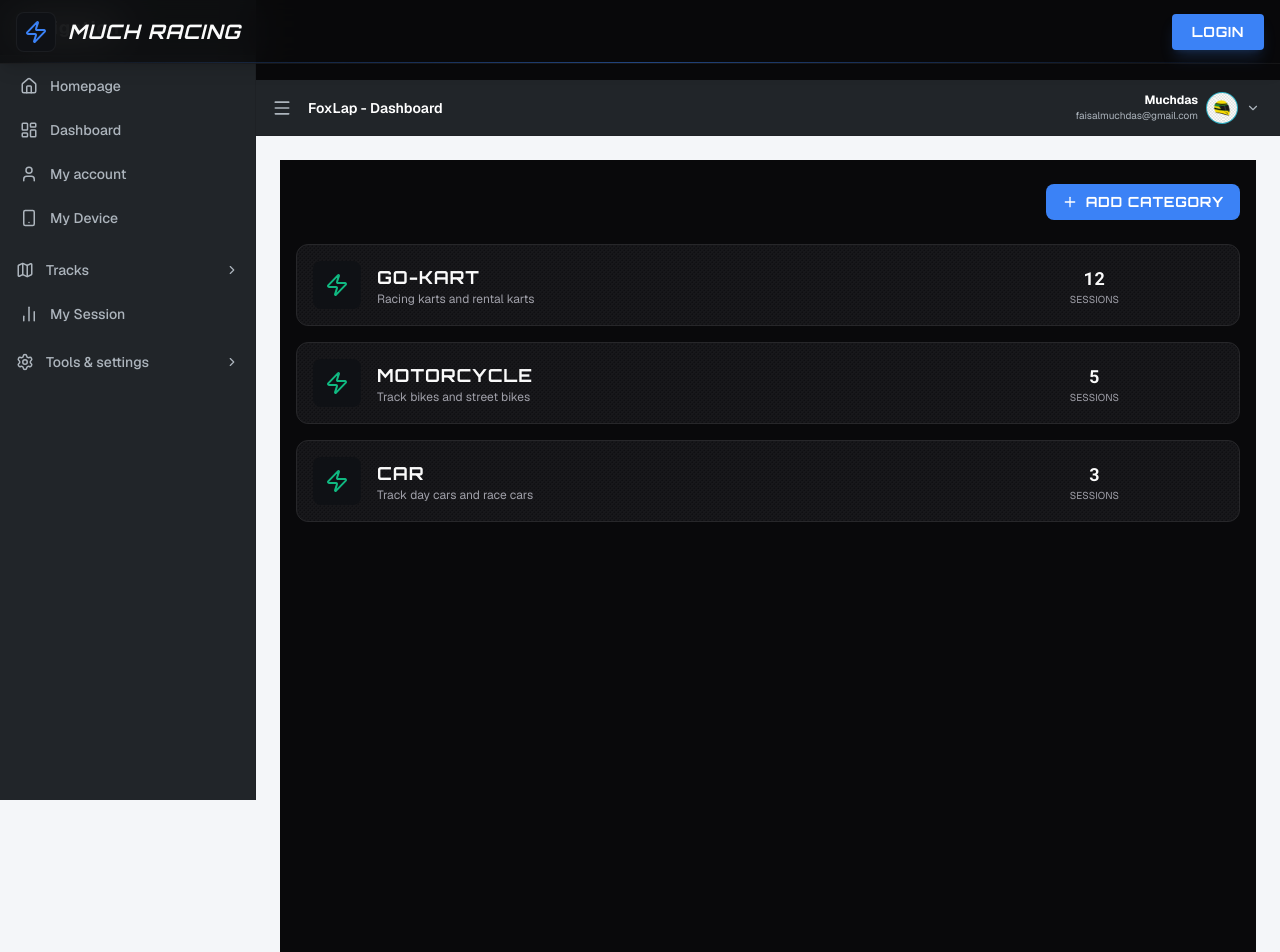
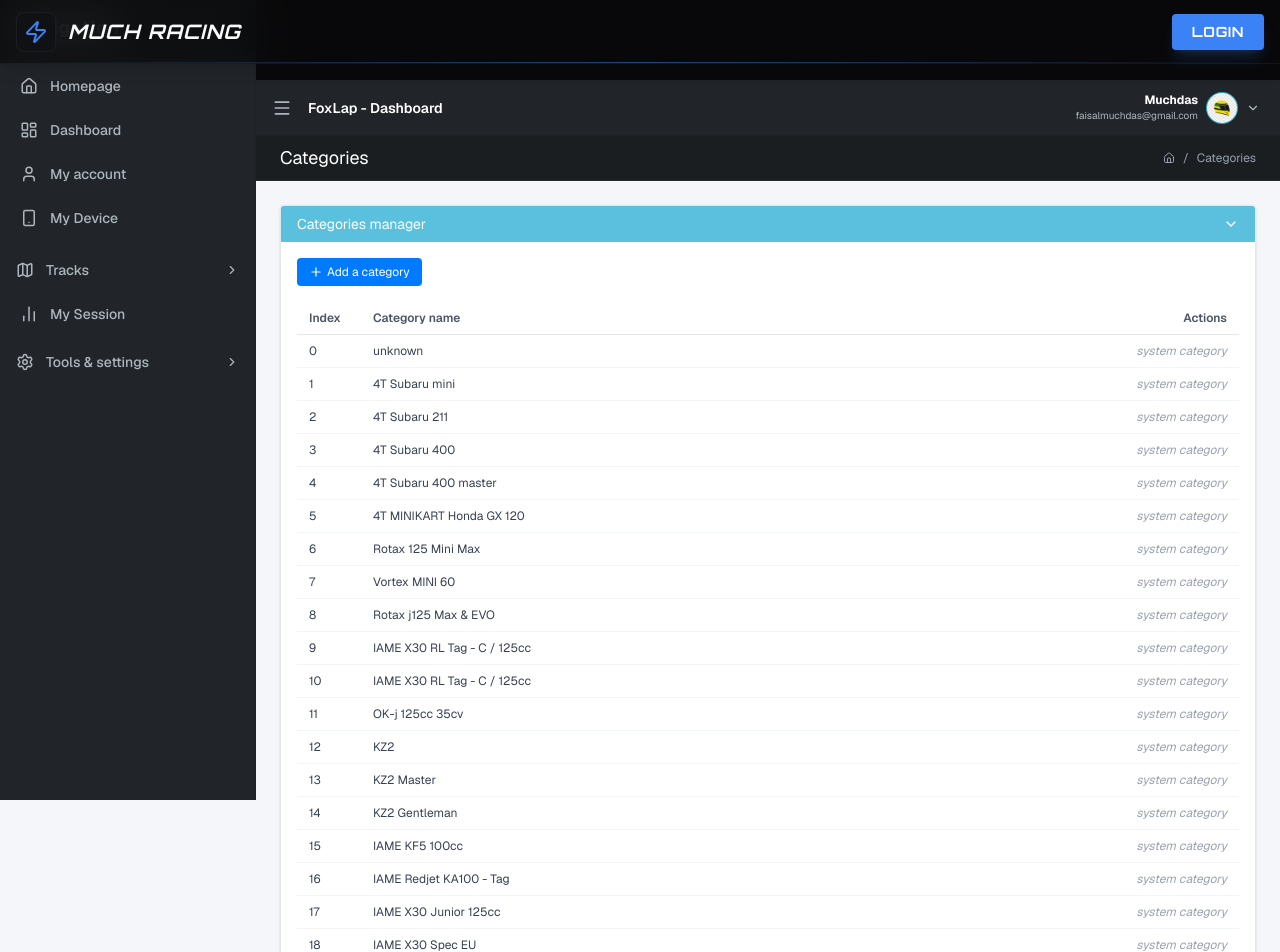
Before and after one commit to rottenplan/web-muchracing, a Next.js app: page /categories in a window 1280 px wide. Shown: the top 952 px of the page. Built offline with nearby package versions, Linux system fonts and the light colour scheme.

Commit message:
feat: redesign Categories manager UI to FoxLap style

```diff
--- a/app/(dashboard)/categories/page.tsx
+++ b/app/(dashboard)/categories/page.tsx
@@ -1,65 +1,109 @@
 'use client';
 
-import Link from 'next/link';
 import { useState } from 'react';
-import { Settings, Plus, Edit2, Trash2, Tag, ChevronRight, Zap } from 'lucide-react';
+import { Home, ChevronDown, Plus, Edit2, Trash2 } from 'lucide-react';
 
+const CATEGORIES = [
+    { id: 0, name: 'unknown', isSystem: true },
+    { id: 1, name: '4T Subaru mini', isSystem: true },
+    { id: 2, name: '4T Subaru 211', isSystem: true },
+    { id: 3, name: '4T Subaru 400', isSystem: true },
+    { id: 4, name: '4T Subaru 400 master', isSystem: true },
+    { id: 5, name: '4T MINIKART Honda GX 120', isSystem: true },
+    { id: 6, name: 'Rotax 125 Mini Max', isSystem: true },
+    { id: 7, name: 'Vortex MINI 60', isSystem: true },
+    { id: 8, name: 'Rotax j125 Max & EVO', isSystem: true },
+    { id: 9, name: 'IAME X30 RL Tag - C / 125cc', isSystem: true },
+    { id: 10, name: 'IAME X30 RL Tag - C / 125cc', isSystem: true },
+    { id: 11, name: 'OK-j 125cc 35cv', isSystem: true },
+    { id: 12, name: 'KZ2', isSystem: true },
+    { id: 13, name: 'KZ2 Master', isSystem: true },
+    { id: 14, name: 'KZ2 Gentleman', isSystem: true },
+    { id: 15, name: 'IAME KF5 100cc', isSystem: true },
+    { id: 16, name: 'IAME Redjet KA100 - Tag', isSystem: true },
+    { id: 17, name: 'IAME X30 Junior 125cc', isSystem: true },
+    { id: 18, name: 'IAME X30 Spec EU', isSystem: true },
+    { id: 19, name: 'Rotax 125 Max DD2 Evo', isSystem: true },
+    { id: 35, name: 'Rotax Max', isSystem: true },
+    { id: 104, name: 'Vespa Tune Up', isSystem: false },
+    { id: 105, name: 'Vespa Tune Up', isSystem: false },
+    { id: 106, name: 'Vespa Standart', isSystem: false },
+    { id: 107, name: 'Vespa Tune Up', isSystem: false },
+];
 
 export default function CategoriesPage() {
-    const [categories, setCategories] = useState([
-        { id: 1, name: 'Go-Kart', description: 'Racing karts and rental karts', count: 12 },
-        { id: 2, name: 'Motorcycle', description: 'Track bikes and street bikes', count: 5 },
-        { id: 3, name: 'Car', description: 'Track day cars and race cars', count: 3 },
-    ]);
+    const [isTableOpen, setIsTableOpen] = useState(true);
 
     return (
-        <div className="min-h-screen bg-background text-foreground pb-24">
+        <div className="space-y-6">
+            {/* Breadcrumbs & Header */}
+            <div className="flex justify-between items-center bg-[#1a1e21] -m-6 mb-6 px-6 py-2 border-b border-white/5">
+                <h1 className="text-white text-lg font-normal mb-0">Categories</h1>
+                <div className="flex items-center gap-2 text-gray-400 text-xs">
+                    <Home size={12} className="text-gray-400" />
+                    <span>/</span>
+                    <span>Categories</span>
+                </div>
+            </div>
 
-
-            {/* Content */}
-            <div className="container mx-auto px-4 py-6">
-
-                <div className="flex justify-end mb-6">
-                    <button className="bg-primary hover:bg-primary-hover text-white px-4 py-2 rounded-lg transition font-racing text-sm flex items-center gap-2">
-                        <Plus className="w-4 h-4" />
-                        ADD CATEGORY
-                    </button>
+            {/* Categories Manager Card */}
+            <div className="bg-white dark:bg-[#212529] shadow-sm rounded-sm border border-gray-200 dark:border-white/5 overflow-hidden">
+                {/* Header */}
+                <div
+                    className="bg-[#5bc0de] px-4 py-2 flex justify-between items-center cursor-pointer hover:bg-[#46b8da] transition-colors"
+                    onClick={() => setIsTableOpen(!isTableOpen)}
+                >
+                    <h3 className="text-white text-sm font-normal m-0">Categories manager</h3>
+                    <ChevronDown className={`text-white transition-transform ${isTableOpen ? '' : '-rotate-90'}`} size={16} />
                 </div>
 
-                <div className="grid gap-4">
-                    {categories.map((category) => (
-                        <div key={category.id} className="carbon-bg border border-border-color rounded-xl p-4 flex items-center justify-between group hover:border-primary/50 transition">
-                            <div className="flex items-center gap-4">
-                                <div className="w-12 h-12 bg-background-secondary rounded-lg flex items-center justify-center">
-                                    <Zap className="w-6 h-6 text-highlight" />
-                                </div>
-                                <div>
-                                    <h3 className="text-foreground font-racing text-lg">{category.name}</h3>
-                                    <p className="text-text-secondary text-xs">{category.description}</p>
-                                </div>
-                            </div>
+                {/* Content */}
+                {isTableOpen && (
+                    <div className="p-4 space-y-4">
+                        <button className="bg-[#007bff] hover:bg-[#0069d9] text-white px-3 py-1.5 rounded-sm text-xs flex items-center gap-1 transition-colors">
+                            <Plus size={14} />
+                            Add a category
+                        </button>
 
-                            <div className="flex items-center gap-4">
-                                <div className="text-center md:mr-4">
-                                    <div className="text-foreground font-data font-bold text-lg">{category.count}</div>
-                                    <div className="text-text-secondary text-[10px] uppercase">Sessions</div>
-                                </div>
-
-                                <div className="flex gap-2 opacity-0 group-hover:opacity-100 transition-opacity">
-                                    <button className="p-2 hover:bg-background-secondary rounded text-text-secondary hover:text-white transition">
-                                        <Edit2 className="w-4 h-4" />
-                                    </button>
-                                    <button className="p-2 hover:bg-background-secondary rounded text-text-secondary hover:text-warning transition">
-                                        <Trash2 className="w-4 h-4" />
-                                    </button>
-                                </div>
-                            </div>
+                        <div className="overflow-x-auto">
+                            <table className="w-full border-collapse">
+                                <thead>
+                                    <tr className="border-b border-gray-200 dark:border-white/10 text-left">
+                                        <th className="py-2 px-3 text-xs font-semibold text-gray-600 dark:text-gray-400 w-16">Index</th>
+                                        <th className="py-2 px-3 text-xs font-semibold text-gray-600 dark:text-gray-400">Category name</th>
+                                        <th className="py-2 px-3 text-xs font-semibold text-gray-600 dark:text-gray-400 text-right">Actions</th>
+                                    </tr>
+                                </thead>
+                                <tbody>
+                                    {CATEGORIES.map((cat, idx) => (
+                                        <tr
+                                            key={`${cat.id}-${idx}`}
+                                            className="border-b border-gray-100 dark:border-white/5 hover:bg-gray-50 dark:hover:bg-white/[0.02] transition-colors"
+                                        >
+                                            <td className="py-2 px-3 text-xs text-gray-700 dark:text-gray-300">{cat.id}</td>
+                                            <td className="py-2 px-3 text-xs text-gray-700 dark:text-gray-300">{cat.name}</td>
+                                            <td className="py-2 px-3 text-xs text-right">
+                                                {cat.isSystem ? (
+                                                    <span className="text-gray-400 italic">system category</span>
+                                                ) : (
+                                                    <div className="flex justify-end gap-2">
+                                                        <button className="text-gray-400 hover:text-gray-600 dark:hover:text-white transition-colors">
+                                                            <Edit2 size={12} />
+                                                        </button>
+                                                        <button className="text-gray-400 hover:text-red-500 transition-colors">
+                                                            <Trash2 size={12} />
+                                                        </button>
+                                                    </div>
+                                                )}
+                                            </td>
+                                        </tr>
+                                    ))}
+                                </tbody>
+                            </table>
                         </div>
-                    ))}
-                </div>
-
+                    </div>
+                )}
             </div>
-
         </div>
     );
 }
```
